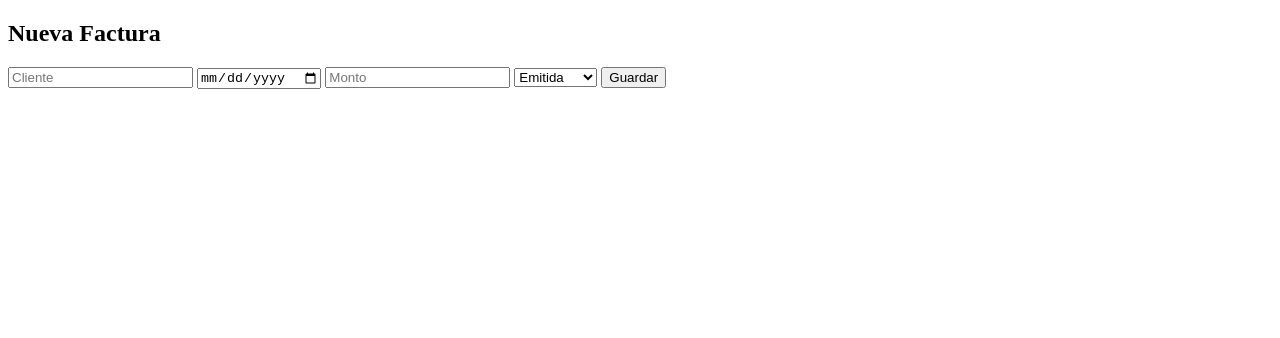
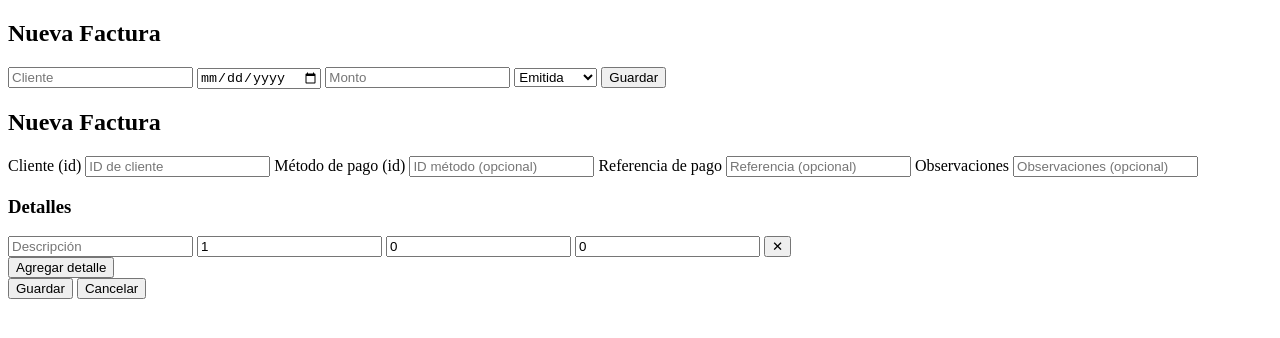
Before and after one commit to Jmuniz27/Sistema-de-Gestion-de-Eventos--DAWM, a website built with Vite: page src/pages/facturacion/crear.html in a window 1280 px wide. Built offline with nearby package versions, Linux system fonts and the light colour scheme.

Commit message:
Agregando cambios en crear.html

```diff
--- a/src/pages/facturacion/crear.html
+++ b/src/pages/facturacion/crear.html
@@ -23,3 +23,55 @@
     <script type="module" src="../../scripts/modules/facturacion.js"></script>
 </body>
 </html>
+
+<!DOCTYPE html>
+<html lang="es">
+<head>
+  <meta charset="UTF-8"/>
+  <meta name="viewport" content="width=device-width, initial-scale=1.0"/>
+  <title>Crear Factura - Sistema de Gestión de Eventos</title>
+  <link rel="stylesheet" href="../../styles/main.css">
+</head>
+<body>
+	<!-- TODO: Formulario con selección de cliente, boletos, cálculo automático de totales -->
+  <main class="content narrow">
+    <h2>Nueva Factura</h2>
+
+    <form id="formFactura" class="form">
+      <div class="grid-2">
+        <label>
+          <span>Cliente (id)</span>
+          <input type="number" id="cliente" placeholder="ID de cliente" required />
+        </label>
+
+        <label>
+          <span>Método de pago (id)</span>
+          <input type="number" id="metodoPago" placeholder="ID método (opcional)" />
+        </label>
+
+        <label>
+          <span>Referencia de pago</span>
+          <input type="text" id="refPago" placeholder="Referencia (opcional)" />
+        </label>
+
+        <label>
+          <span>Observaciones</span>
+          <input type="text" id="observaciones" placeholder="Observaciones (opcional)" />
+        </label>
+      </div>
+
+      <h3>Detalles</h3>
+      <div id="detallesContainer" class="detalle-container"></div>
+      <button type="button" id="btnAgregarDetalle" class="btn-secondary">Agregar detalle</button>
+
+      <div class="form-actions">
+        <button type="submit" class="btn-primary">Guardar</button>
+        <button type="button" class="btn" onclick="location.href='./index.html'">Cancelar</button>
+      </div>
+    </form>
+  </main>
+
+
+    <script type="module" src="../../scripts/modules/facturacion.js"></script>
+</body>
+</html>
```
